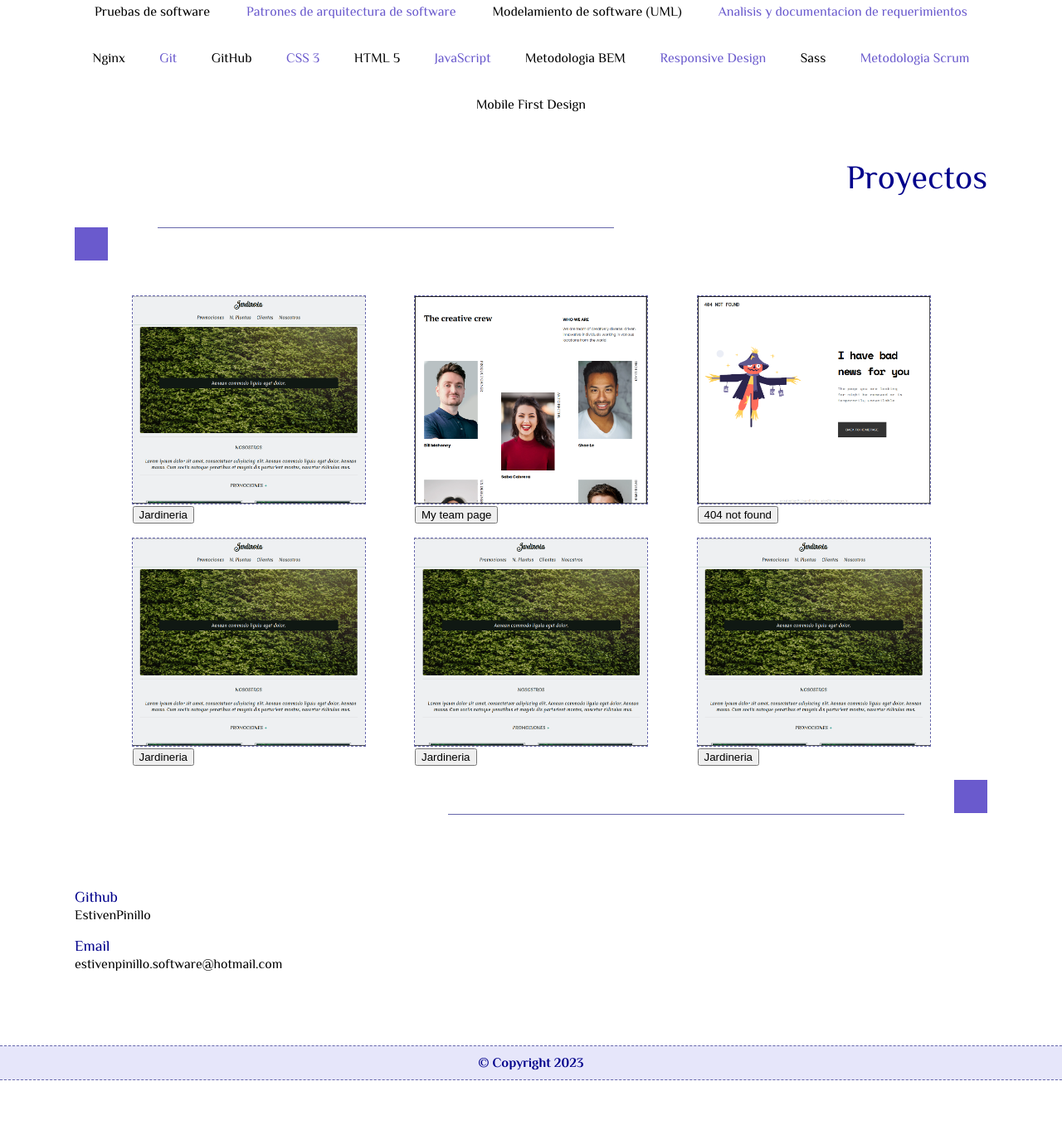
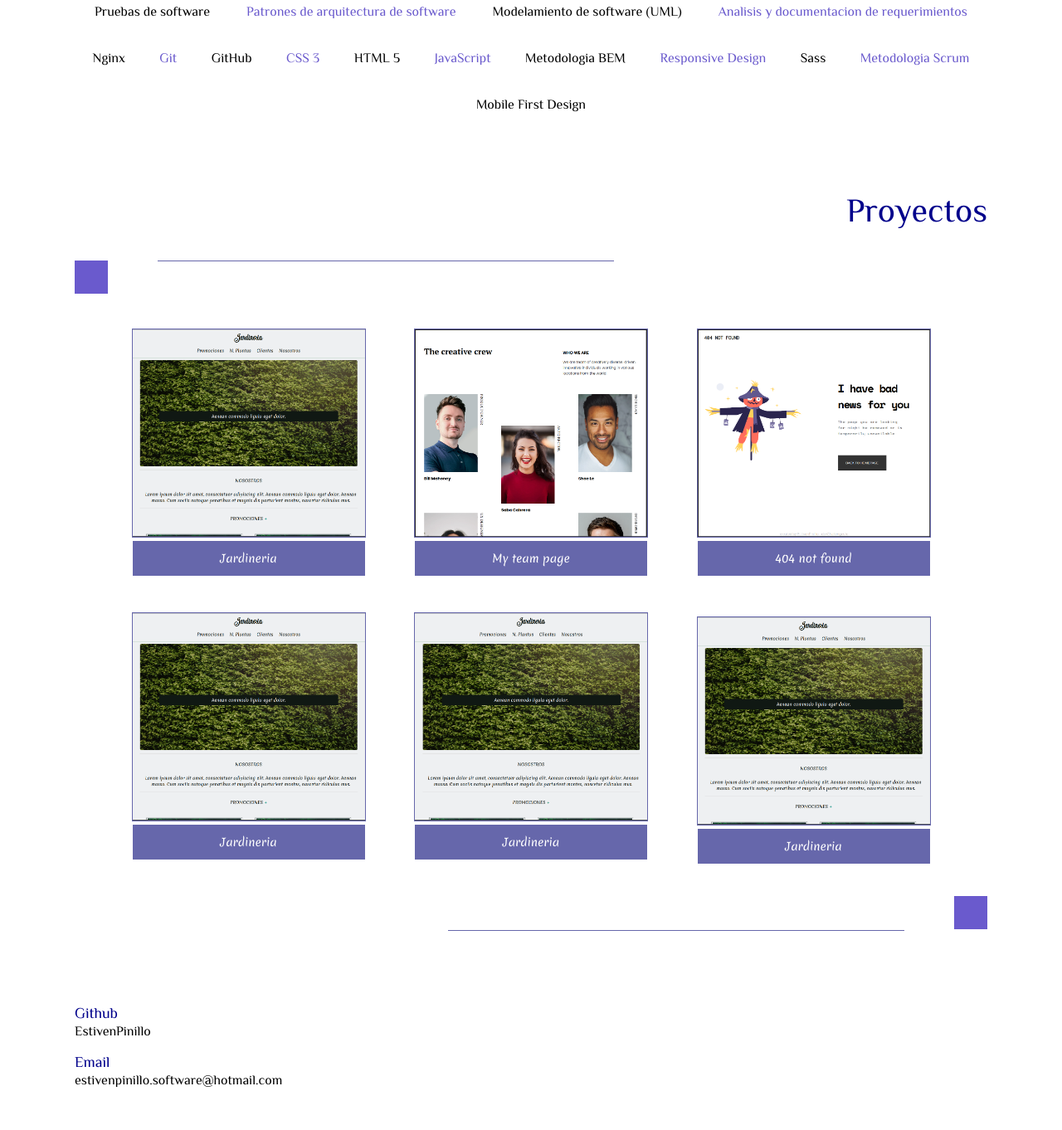
Before and after one commit to EstivenPinillo/estivenpinillo.dev, a PHP site: page /index.html in a window 1280 px wide. Shown: the part 664-2026 px from the top of the page at 83% size. Before the commit the page ends 1966 px from the top, so only its background shows below. Run offline with PHP 8.4, Linux system fonts and the light colour scheme.

Commit message:
style: add style a section project

```diff
--- a/style.css
+++ b/style.css
@@ -190,7 +190,7 @@
 
 .proyectos {
     grid-column: 3 / 3 ;
-    margin-top: 40px;
+    margin-top: 80px;
 }
 
 .proyectos__header {
@@ -240,10 +240,25 @@
 }
 
 .carousel__element {
-    border: 1px dashed var(--very-peri);
+    border: 1px solid var(--very-peri);
     width: 100%;
     height: 250px;
-    margin-bottom: 40px;
+    margin-bottom: 90px;
+}
+
+.carousel__element__button {
+    text-align: center;
+    font-family: Merienda-Regular;
+
+    width: 100%;
+    padding: 10px;
+    border: 1px solid var(--very-peri);
+    margin-top: 2px;
+    box-sizing: border-box;
+
+    background-color: var(--very-peri);
+    color: #Ffffff;
+    cursor: pointer;
 }
 
 .carousel__element:last-child {
@@ -473,7 +488,7 @@
 
     .proyectos {
         grid-column: 3 / 3 ;
-        margin-top: 40px;
+        margin-top: 80px;
     }
 
     .carousel {
@@ -489,10 +504,10 @@
     }
 
     .carousel__element {
-        border: 1px dashed var(--very-peri);
+        border: 1px solid var(--very-peri);
         width: 280px;
         height: 250px;
-        margin-bottom: 40px;
+
     }
 
     .carousel__img {
@@ -501,7 +516,7 @@
     }
 
     .carousel__element:last-child {
-        margin-bottom: 40px;
+        margin-bottom: 80px;
     }
 
     :root {
```
Also changed, not shown: other parts of style.css (+16 -16 lines).
